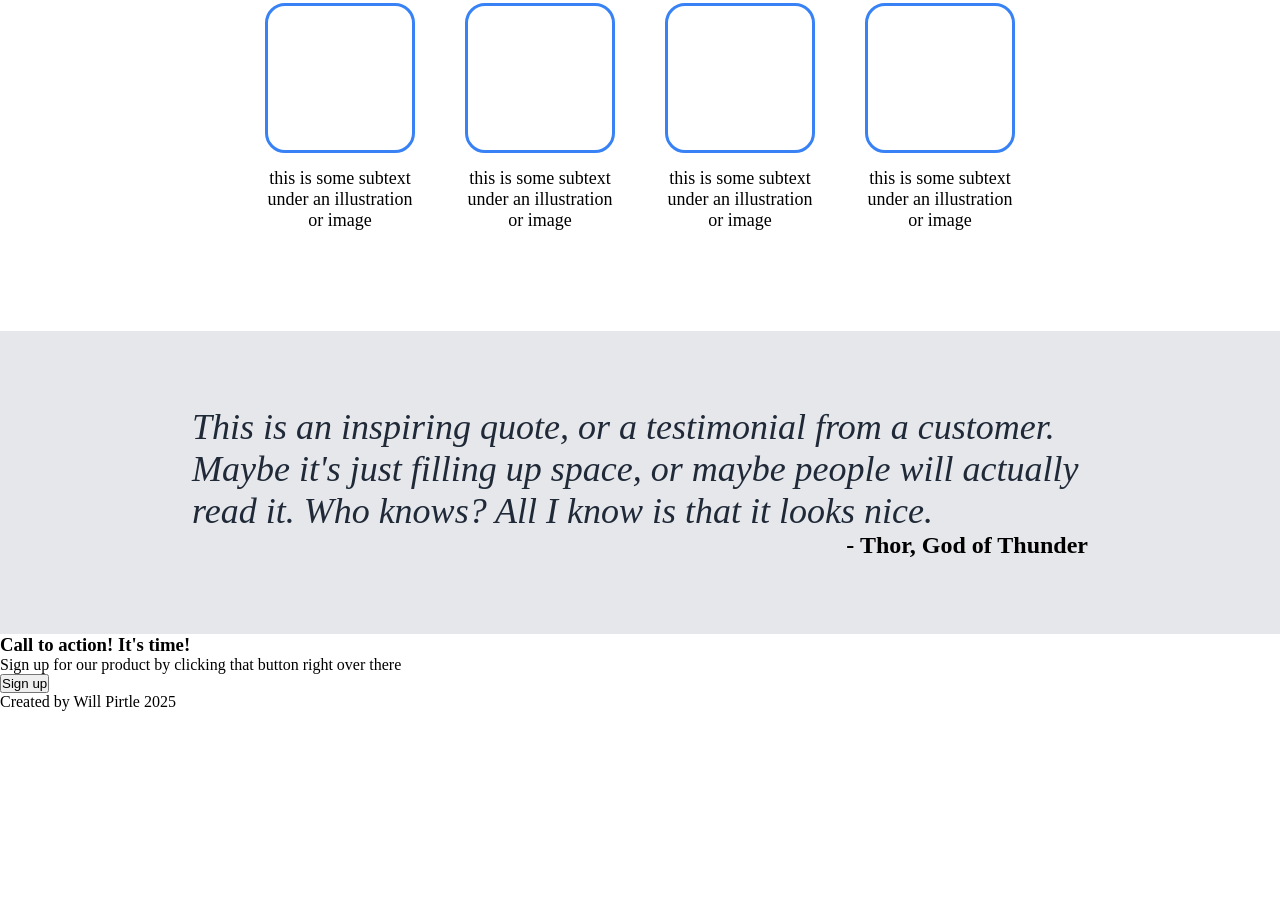
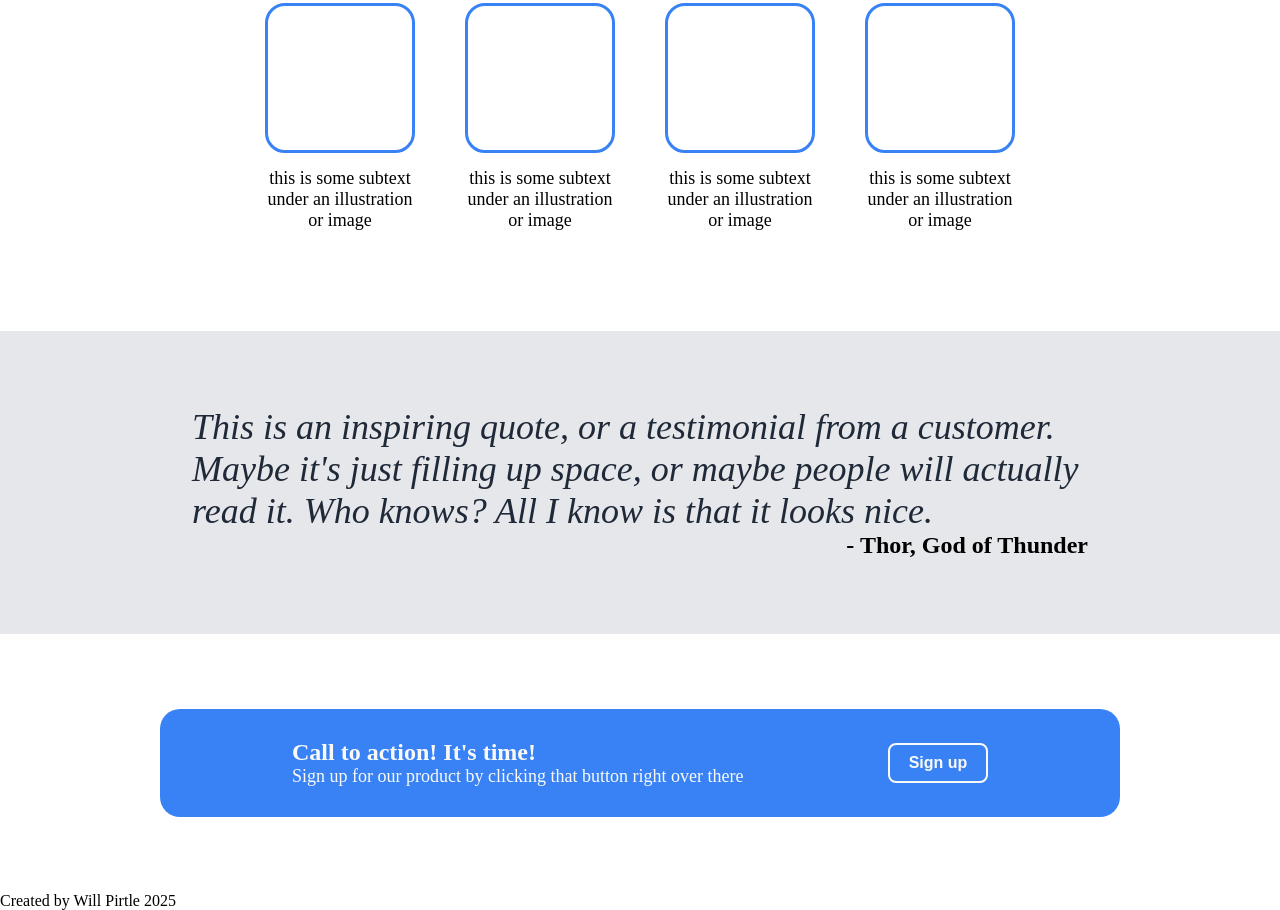
Before and after one commit to will-pirtle/landing-page2, a plain HTML site: page index.html in a window 1280 px wide. Shown: the part 569-1479 px from the top of the page. Before the commit the page ends 1280 px from the top, so only its background shows below. Drawn offline with Linux system fonts and the light colour scheme.

Commit message:
Style call to action section

```diff
--- a/styles.css
+++ b/styles.css
@@ -157,3 +157,42 @@ body {
   font-weight: 700;
   align-self: end;
 }
+
+.signup-section {
+  padding: 75px 0;
+}
+
+.cta-container {
+  background-color: #3882F6;
+  color: #F9FAF8;
+  display: flex;
+  justify-content: space-around;
+  align-items: center;
+  width: 75%;
+  margin: auto;
+  border-radius: 20px;
+  padding: 30px 100px;
+}
+
+.cta-text {
+  width: 70%;
+}
+.cta-header {
+  font-size: 24px;
+}
+
+.cta-subtext {
+  font-size: 18px;
+}
+
+.cta-btn {
+  background-color: #3882F6;
+  border: 2px solid #F9FAF8;
+  border-radius: 8px;
+  width: 100px;
+  height: 40px;
+
+  color: #F9FAF8;
+  font-size: 16px;
+  font-weight: bold;
+}
```
